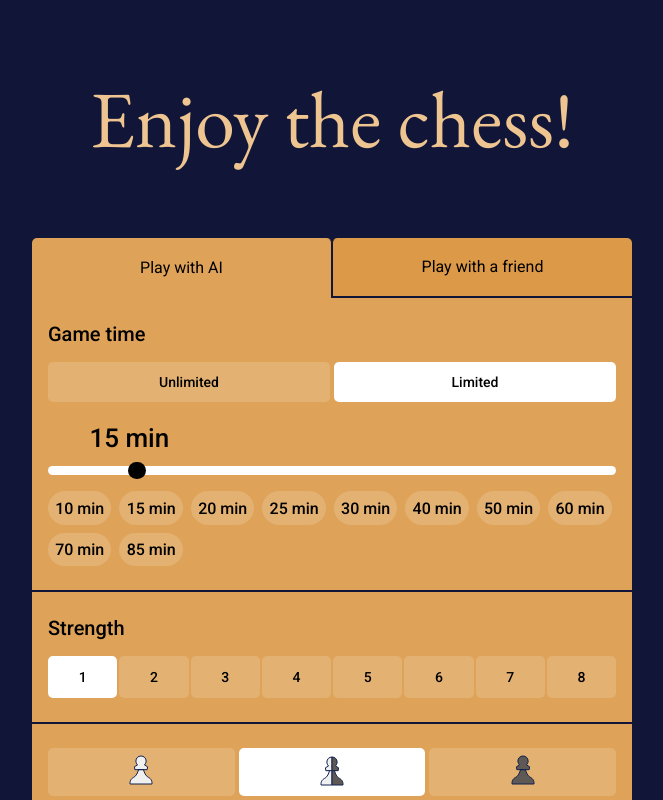
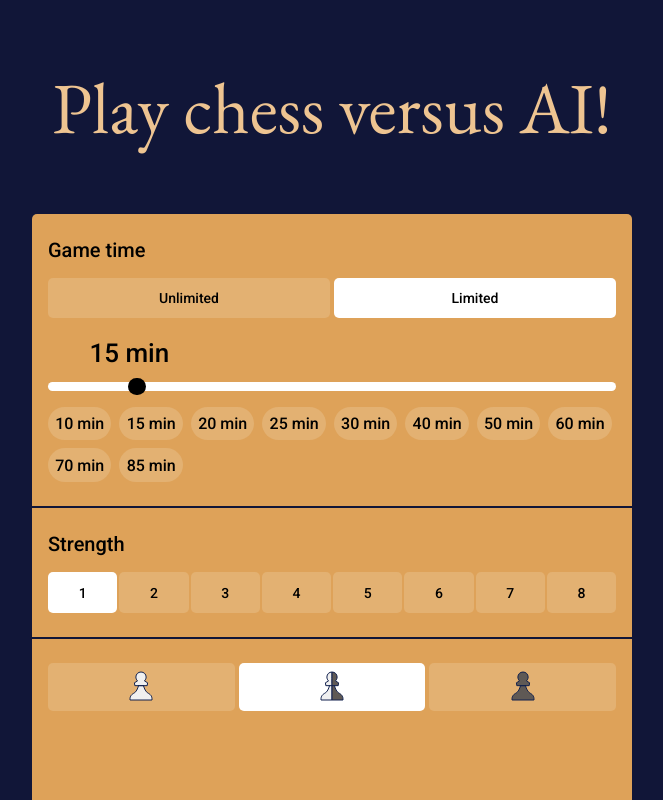
Before and after one commit to OlegDev1/Chess-ai-game, a React (Vite) app: page /#/ in a window 1280 px wide. Shown: the top 800 px of the page, without its empty margins (308-971 px from the left). Built offline with nearby package versions, Linux system fonts and the light colour scheme.

Commit message:
refactor(FE): remove friend mode [#32]

```diff
--- a/src/features/mainPage/components/GameSettings/GameSettings.tsx
+++ b/src/features/mainPage/components/GameSettings/GameSettings.tsx
@@ -1,10 +1,8 @@
 import { useState } from "react";
-import { GameMode } from "../../types/gameMode.types";
 import { GameTimeMode } from "../../types/gameTimeMode.types";
 import { Strength } from "../../types/strength.types";
 import { Side } from "../../types/side.types";
 import TimePicker from "../TimePicker/TimePicker";
-import ModePicker from "../ModePicker/ModePicker";
 import StrengthPicker from "../StrengthPicker/StrengthPicker";
 import SidePicker from "../SidePicker/SidePicker";
 import "./GameSettings.css";
@@ -14,7 +12,6 @@ import { CreateGameResponse } from "../../types/createGameResponse.types";
 import { AxiosResponse } from "axios";
 
 export default function GameSettings() {
-  const [gameMode, setGameMode] = useState<GameMode>("ai");
   const [gameTimeMode, setGameTimeMode] = useState<GameTimeMode>("limited");
   const [limitedGameMinutes, setLimitedGameMinutes] = useState(15);
   const [strength, setStrength] = useState<Strength>(1);
@@ -22,8 +19,6 @@ export default function GameSettings() {
   const navigate = useNavigate();
 
   async function handleStartGame() {
-    if (gameMode === "friend") return;
-
     const res: AxiosResponse<CreateGameResponse> = await apiPostRequest(
       "/api/challenge/ai",
       new URLSearchParams({
@@ -41,14 +36,13 @@ export default function GameSettings() {
 
   return (
     <div className="home-section__settings">
-      <ModePicker gameMode={gameMode} setGameMode={setGameMode} />
       <TimePicker
         gameTimeMode={gameTimeMode}
         setGameTimeMode={setGameTimeMode}
         limitedGameMinutes={limitedGameMinutes}
         setLimitedGameMinutes={setLimitedGameMinutes}
       />
-      {gameMode === "ai" && <StrengthPicker strength={strength} setStrength={setStrength} />}
+      <StrengthPicker strength={strength} setStrength={setStrength} />
       <SidePicker side={side} setSide={setSide} />
 
       <div className="settings__start-game">
--- a/src/features/mainPage/components/Home/Home.css
+++ b/src/features/mainPage/components/Home/Home.css
@@ -13,11 +13,11 @@
   color: var(--lightYellow);
   font-family: var(--titleFont);
   font-weight: 400;
-  font-size: 5rem;
+  font-size: 4.5rem;
 }
 .home-section__settings {
   display: grid;
-  grid-template-rows: 60px fit-content(200px) fit-content(200px) fit-content(200px) 150px;
+  grid-template-rows: fit-content(200px) fit-content(200px) fit-content(200px) 150px;
   align-content: start;
   background-color: var(--yellow);
   width: 600px;
@@ -34,9 +34,27 @@
     grid-column: 1 / 3;
   }
   .home-section__title {
-    font-size: 3rem;
+    font-size: 4rem;
   }
   .home-section__settings {
     width: 100%;
   }
 }
+
+@media all and (max-width: 600px) {
+  .home-section__title {
+    font-size: 3rem;
+  }
+}
+
+@media all and (max-width: 450px) {
+  .home-section__title {
+    font-size: 2.5rem;
+  }
+}
+
+@media all and (max-width: 350px) {
+  .home-section__title {
+    font-size: 2rem;
+  }
+}
--- a/src/features/mainPage/components/Home/Home.tsx
+++ b/src/features/mainPage/components/Home/Home.tsx
@@ -5,7 +5,7 @@ export default function Home() {
   return (
     <main className="main">
       <section className="home-section">
-        <h1 className="home-section__title">Enjoy the chess!</h1>
+        <h1 className="home-section__title">Play chess versus AI!</h1>
         <GameSettings />
       </section>
     </main>
--- a/src/features/mainPage/components/ModePicker/ModePicker.css
+++ /dev/null
@@ -1,25 +0,0 @@
-.settings__modes {
-  height: 60px;
-  width: 100%;
-  display: flex;
-  background-color: var(--mainDark);
-}
-.settings__mode {
-  flex: 1;
-  border: 0;
-  background-color: var(--darkerYellow);
-  border-bottom: 2px solid var(--mainDark);
-  font-size: 1rem;
-  cursor: pointer;
-  border-radius: var(--defaultRadius) var(--defaultRadius) 0 0;
-}
-.settings__mode.selected {
-  background-color: var(--yellow);
-  border-bottom: none;
-}
-.settings__mode:nth-child(1) {
-  border-right: 1px solid var(--mainDark);
-}
-.settings__mode:nth-child(2) {
-  border-left: 1px solid var(--mainDark);
-}
--- a/src/features/mainPage/components/ModePicker/ModePicker.tsx
+++ /dev/null
@@ -1,24 +0,0 @@
-import { GameMode } from "../../types/gameMode.types";
-import "./ModePicker.css";
-
-type ModePickerProps = {
-  gameMode: GameMode;
-  setGameMode: React.Dispatch<React.SetStateAction<GameMode>>;
-};
-
-export default function ModePicker({ gameMode, setGameMode }: ModePickerProps) {
-  return (
-    <div className="settings__modes" data-testid="modePicker">
-      <button
-        className={`settings__mode ${gameMode === "ai" ? "selected" : ""}`}
-        onClick={() => setGameMode("ai")}>
-        Play with AI
-      </button>
-      <button
-        className={`settings__mode ${gameMode === "friend" ? "selected" : ""}`}
-        onClick={() => setGameMode("friend")}>
-        Play with a friend
-      </button>
-    </div>
-  );
-}
--- a/src/features/mainPage/types/gameMode.types.ts
+++ /dev/null
@@ -1 +0,0 @@
-export type GameMode = "ai" | "friend";
```
Also changed, not shown: 2 other files (tests, documents, lock files or other folders).
